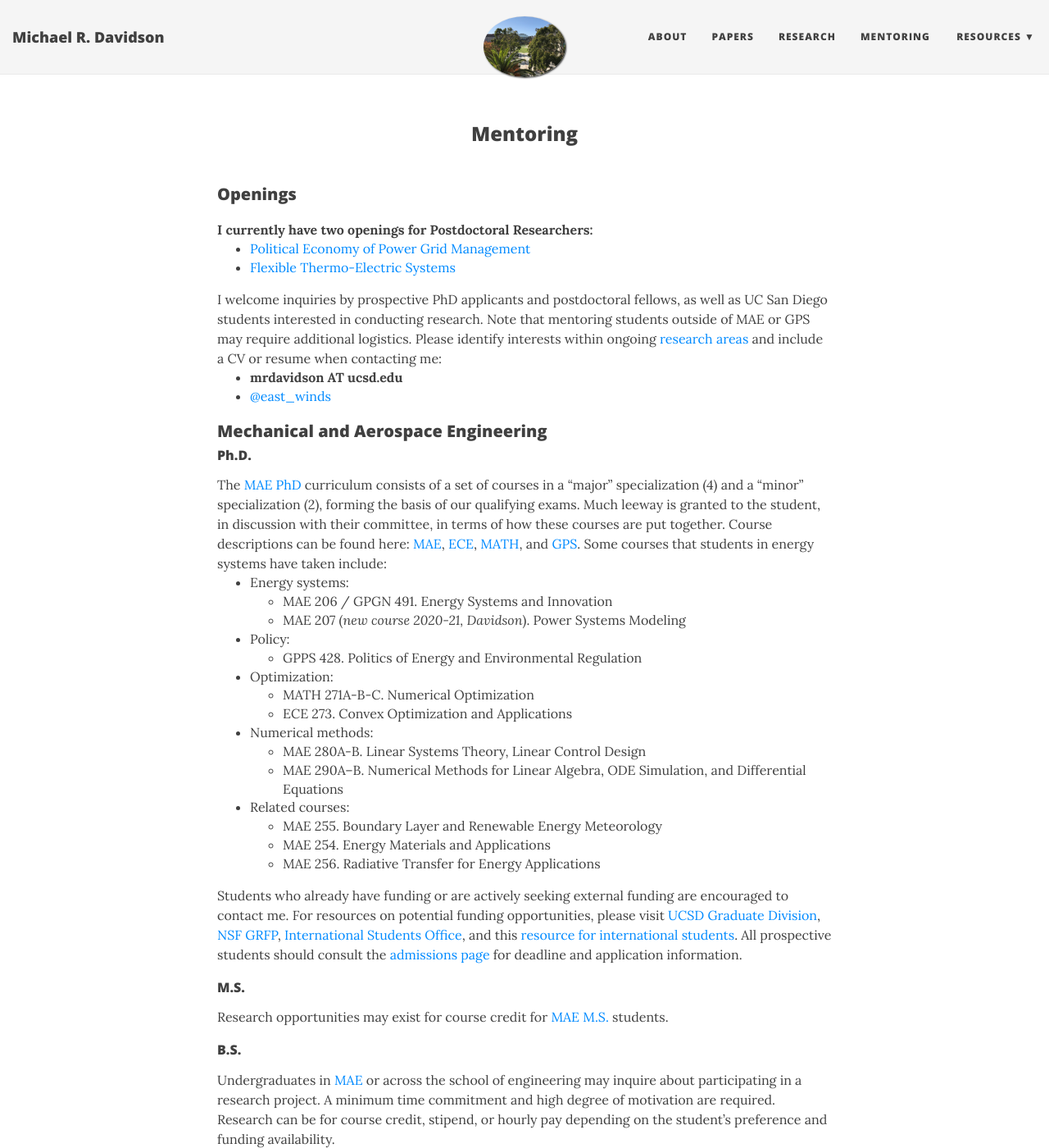
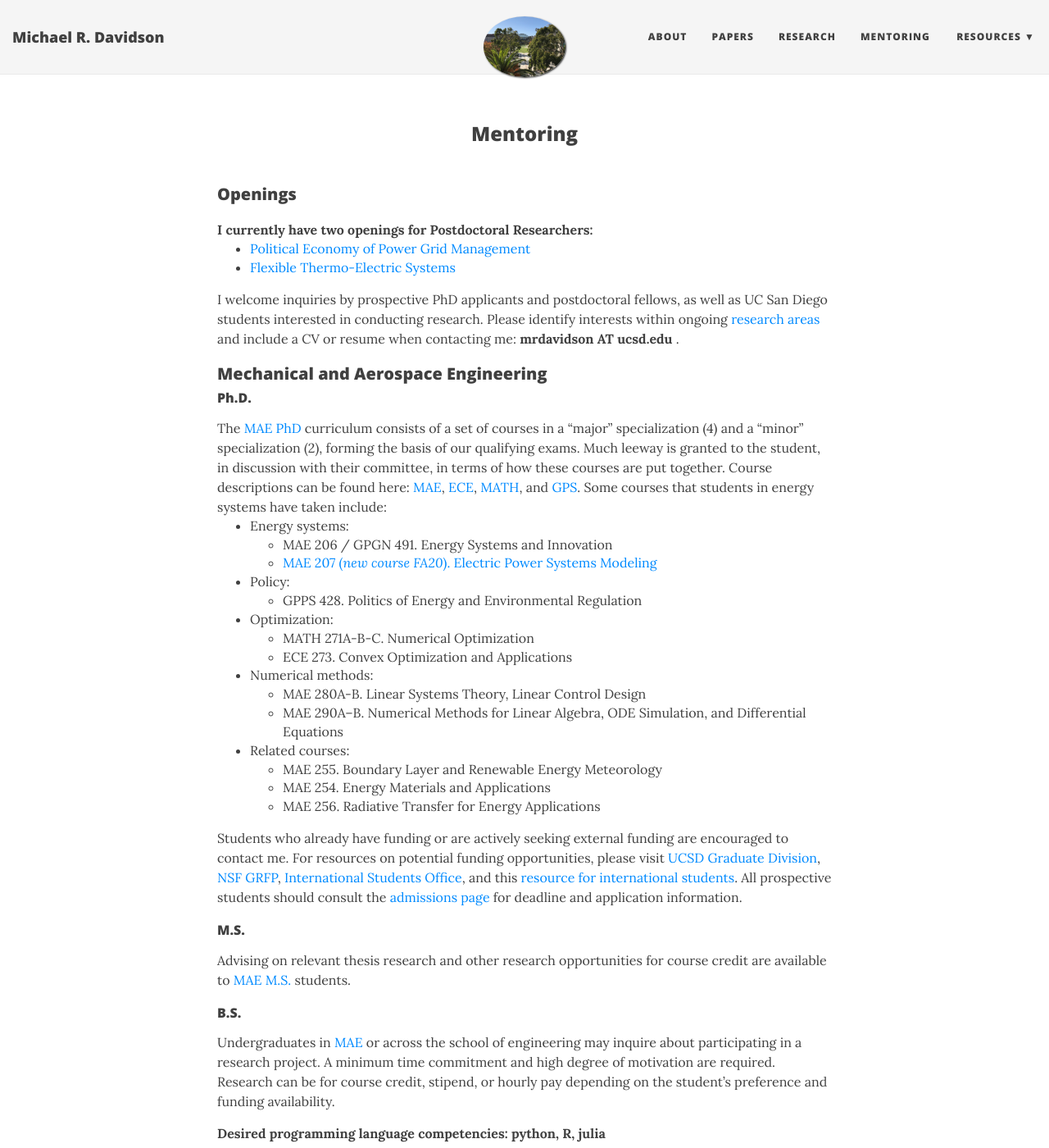
Before and after one commit to east-winds/east-winds.github.io, a Jekyll site: the page built from mentoring.md, in a window 1280 px wide and 1400 px high. Shown: the whole window at 82% size. Built offline with Jekyll 4.4.1, drawn with Linux system fonts in a browser that asks for light colours; nearby versions of some CDN libraries; some of the changed text lies outside the part shown.

Commit message:
mentoring

```diff
--- a/mentoring.md
+++ b/mentoring.md
@@ -13,9 +13,7 @@ image: /img/ucsd_campus_small.png
 - [Flexible Thermo-Electric Systems](/2020-06-08-postdoc-flexible-thermoelectric-systems/)
 
 
-I welcome inquiries by prospective PhD applicants and postdoctoral fellows, as well as UC San Diego students interested in conducting research. Note that mentoring students outside of MAE or GPS may require additional logistics. Please identify interests within ongoing [research areas](/research/) and include a CV or resume when contacting me:
-- **{{ site.author.email }}**
-- [@east_winds](http://twitter.com/east_winds)
+I welcome inquiries by prospective PhD applicants and postdoctoral fellows, as well as UC San Diego students interested in conducting research. Please identify interests within ongoing [research areas](/research/) and include a CV or resume when contacting me: **{{ site.author.email }}** .
 
 ### Mechanical and Aerospace Engineering
 
@@ -24,7 +22,7 @@ I welcome inquiries by prospective PhD applicants and postdoctoral fellows, as w
 The [MAE PhD][mae-phd] curriculum consists of a set of courses in a "major" specialization (4) and a "minor" specialization (2), forming the basis of our qualifying exams. Much leeway is granted to the student, in discussion with their committee, in terms of how these courses are put together. Course descriptions can be found here: [MAE][mae], [ECE][ece], [MATH][math], and [GPS][gps]. Some courses that students in energy systems have taken include:
 - Energy systems:
   - MAE 206 / GPGN 491. Energy Systems and Innovation
-  - MAE 207 (_new course 2020-21, Davidson_). Power Systems Modeling
+  - [MAE 207 (_new course FA20_). Electric Power Systems Modeling](/2020-09-03-new-course-mae207-power-systems-modeling/)
 - Policy:
   - GPPS 428. Politics of Energy and Environmental Regulation
 - Optimization:
@@ -42,12 +40,13 @@ Students who already have funding or are actively seeking external funding are e
 
 #### M.S.
 
-Research opportunities may exist for course credit for [MAE M.S.][mae-ms] students.
+Advising on relevant thesis research and other research opportunities for course credit are available to [MAE M.S.][mae-ms] students.
 
 #### B.S.
 
 Undergraduates in [MAE][mae-bs] or across the school of engineering may inquire about participating in a research project. A minimum time commitment and high degree of motivation are required. Research can be for course credit, stipend, or hourly pay depending on the student’s preference and funding availability.
 
+**Desired programming language competencies: python, R, julia**
 
 ### School of Global Policy & Strategy
 
```
Also changed, not shown: other parts of mentoring.md (+1 -1 lines).
